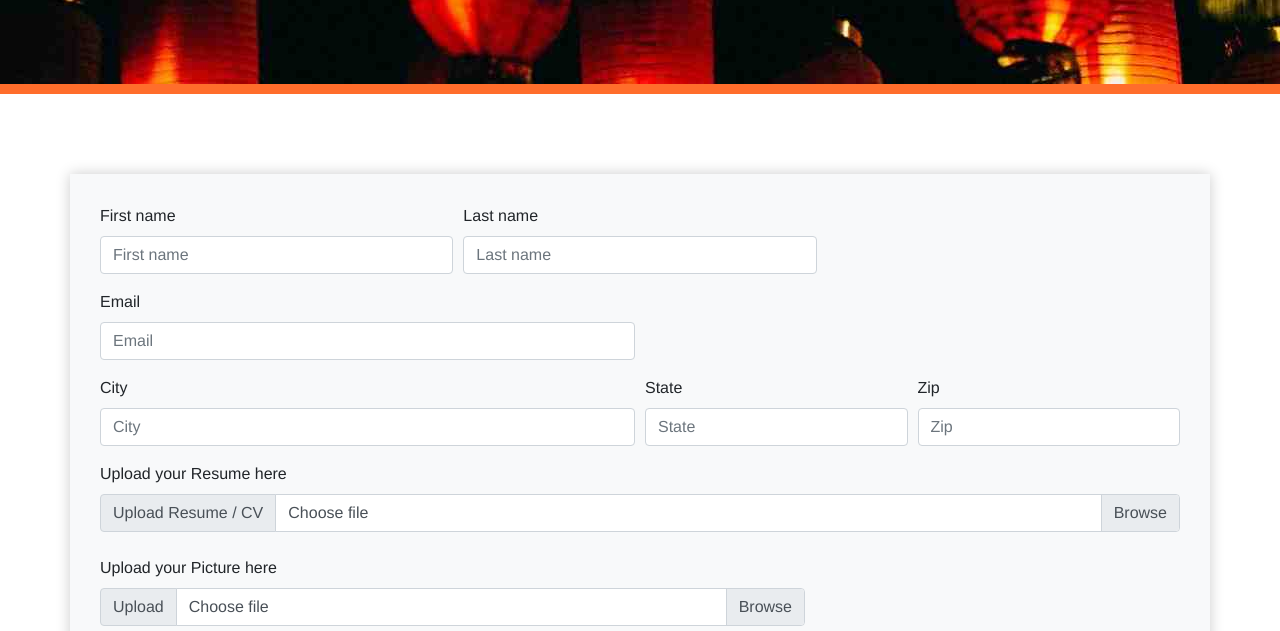
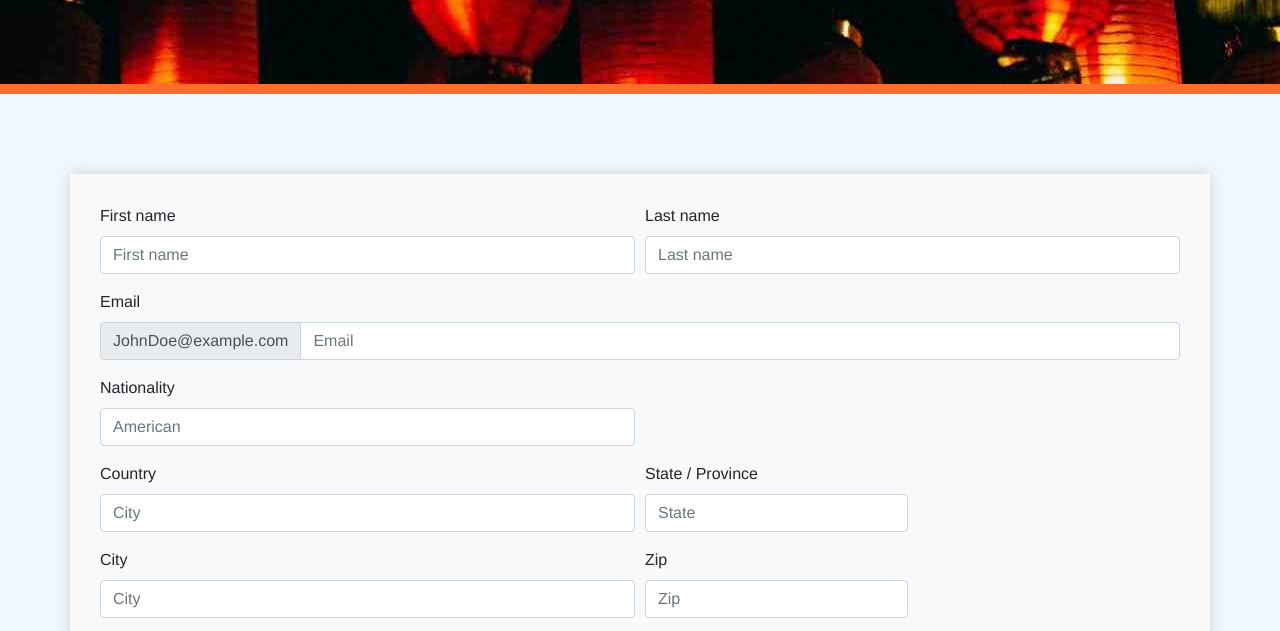
Before and after one commit to Orphanlove81/Orphanlove81.github.io, a plain HTML site: page apply.html in a window 1280 px wide. Shown: the part 306-937 px from the top of the page. Drawn offline with nearby package versions, Linux system fonts and the light colour scheme; a web font is replaced by a local one.

Commit message:
Add files via upload

```diff
--- a/apply.html
+++ b/apply.html
@@ -50,7 +50,7 @@
     </style>
   <link rel="icon" type="image/png" sizes="16x16" href="img/favicon/panda-favicon-blue-border.png">
 </head>
-<body>
+<body style="background-color: aliceblue;">
   <nav class="navbar navbar-expand-lg navbar-light bg-white fixed-top">
     <img src="img/panda-logo.jpg">
       <a class="navbar-brand" href="#">The Pandas Guide to China</a>
@@ -255,15 +255,16 @@
 		  <input type='hidden' name='redirect_to' value='<the complete return url e.g. http://fooey.com/thank-you.html>' />-->
 		  <!-- all your input fields here.... -->
 
+		  <!-- name fist & last -->
           <div class="form-row">
-            <div class="col-md-4 mb-3">
+            <div class="col-md-6 mb-3">
               <label for="validationCustom01">First name</label>
               <input type="text" class="form-control" id="validationCustom01" placeholder="First name" value="" name="fname" required>
               <div class="valid-feedback">
                 Looks good!
               </div>
             </div>
-            <div class="col-md-4 mb-3">
+            <div class="col-md-6 mb-3">
               <label for="validationCustom02">Last name</label>
               <input type="text" class="form-control" id="validationCustom02" placeholder="Last name" value="" name="lname" required>
               <div class="valid-feedback">
@@ -274,22 +275,38 @@
 
 
           <!-- email -->
-          <div class="form-row">
-            <div class="col-md-6 mb-3">
 	          <label for="validationCustomEmail">Email</label>
+	          <div class="input-group mb-3">
+				<div class="input-group-prepend">
+				  <span class="input-group-text" id="basic-addon1">JohnDoe@example.com</span>
+				</div>
 	          	<input type="email" class="form-control" id="validationCustomEmail" placeholder="Email" value="" name="_replyto" required>
+              </div>
                 <div class="valid-feedback">
                   Looks good!
                 </div>
                 <div class="invalid-feedback">
                   Please provide a valid email.
                 </div>
+
+          <!-- Nationality -->
+          <div class="form-row">
+            <div class="col-md-6 mb-3">
+              <label for="validationCustom03">Nationality</label>
+              <input type="text" class="form-control" id="validationCustom03" placeholder="American" name="nationality" required>
+	            <div class="valid-feedback">
+	              Looks good!
+	          	</div>
+              <div class="invalid-feedback">
+                Please choose your Nationality.
+              </div>
             </div>
           </div>
 
+          <!-- Residence -->
           <div class="form-row">
           	<div class="col-md-6 mb-3">
-              <label for="validationCustom03">City</label>
+              <label for="validationCustom03">Country</label>
               <input type="text" class="form-control" id="validationCustom03" placeholder="City" name="city" required>
 	            <div class="valid-feedback">
 	              Looks good!
@@ -299,13 +316,23 @@
               </div>
             </div>
             <div class="col-md-3 mb-3">
-              <label for="validationCustom04">State</label>
+              <label for="validationCustom04">State / Province</label>
               <input type="text" class="form-control" id="validationCustom04" placeholder="State" name="state" required>
                 <div class="valid-feedback">
                   Looks good!
               	</div>
               <div class="invalid-feedback">
-                Please provide a valid state.
+                Please provide a valid state or province.
+              </div>
+            </div>
+            <div class="col-md-6 mb-3">
+              <label for="validationCustom03">City</label>
+              <input type="text" class="form-control" id="validationCustom03" placeholder="City" name="city" required>
+	            <div class="valid-feedback">
+	              Looks good!
+	          	</div>
+              <div class="invalid-feedback">
+                Please provide a valid city.
               </div>
             </div>
             <div class="col-md-3 mb-3">
@@ -322,7 +349,7 @@
 
           <!-- File Uploads Section -->
           <label for="inputGroupFileAddon01">Upload your Resume here</label>
-          <div class="input-group">
+          <div class="input-group col-md-8 mb-3" style="margin-top:0px;">
             <div class="input-group-prepend">
               <span class="input-group-text" id="inputGroupFileAddon01">Upload Resume / CV</span>
             </div>
```
Lines whose indentation alone changed are shown as unchanged.
